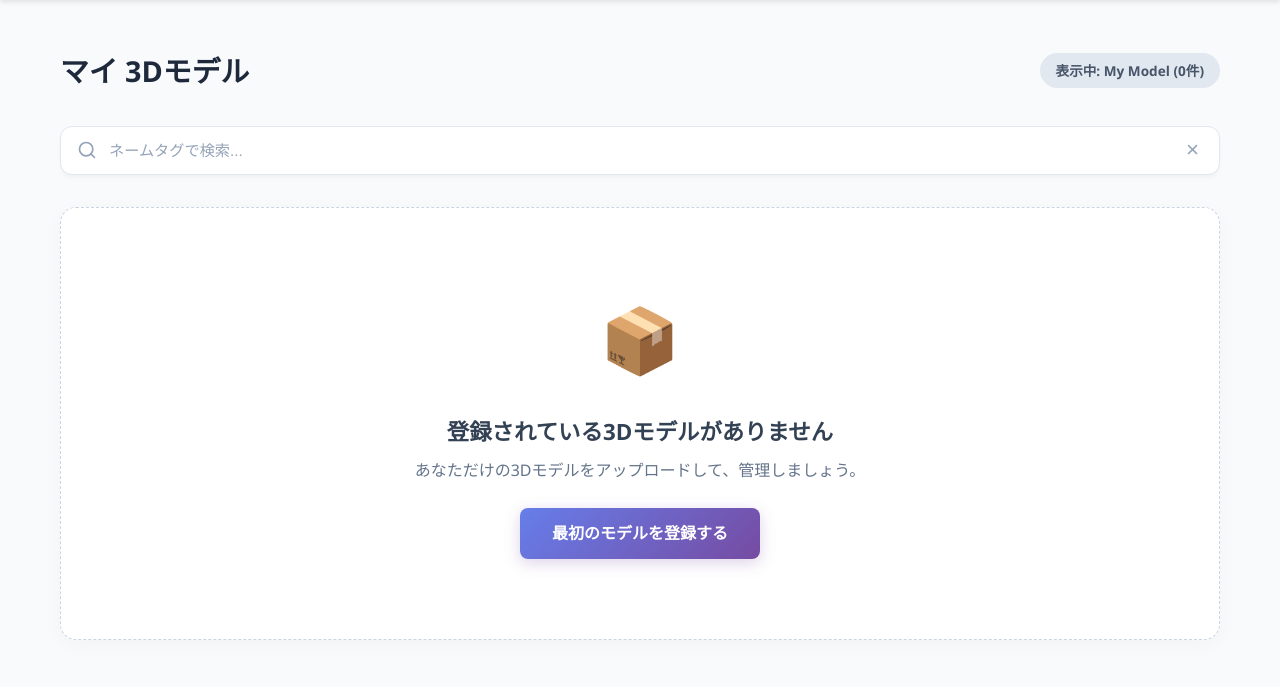
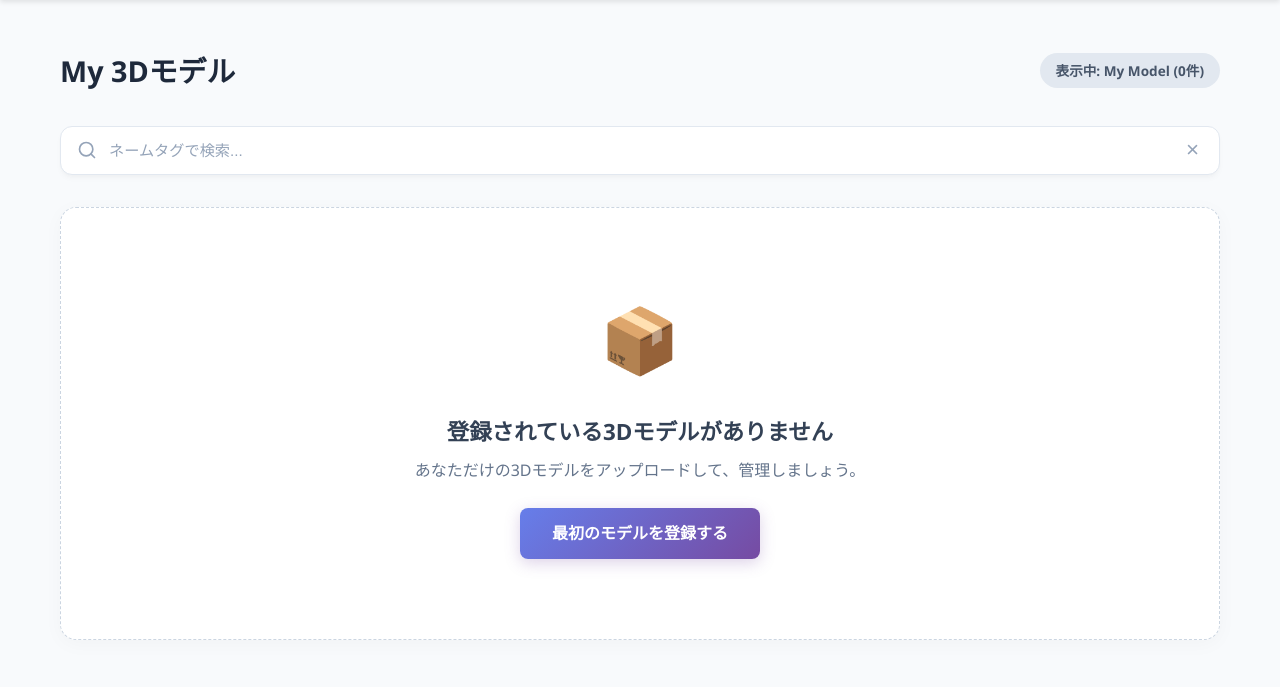
Before and after one commit to kobayashi5829/OpenModel_web, a Django app: page /home/ in a window 1280 px wide. Shown: the part 72-759 px from the top of the page. Run offline with Django 5.2, Linux system fonts and the light colour scheme; the visitor is signed in with stand-in values (Sample User, id 1); data that the repository does not hold is empty.

Commit message:
箇所の修正

```diff
--- a/overview/templates/home.html
+++ b/overview/templates/home.html
@@ -12,7 +12,7 @@
     <div class="container">
         <!-- ページヘッダー表示エリア -->
         <div class="home-header-block">
-            <h2>マイ 3Dモデル</h2>
+            <h2>My 3Dモデル</h2>
             <span class="filter-indicator" id="filter-text-indicator">表示中: すべて (...)</span>
         </div>
 
```
